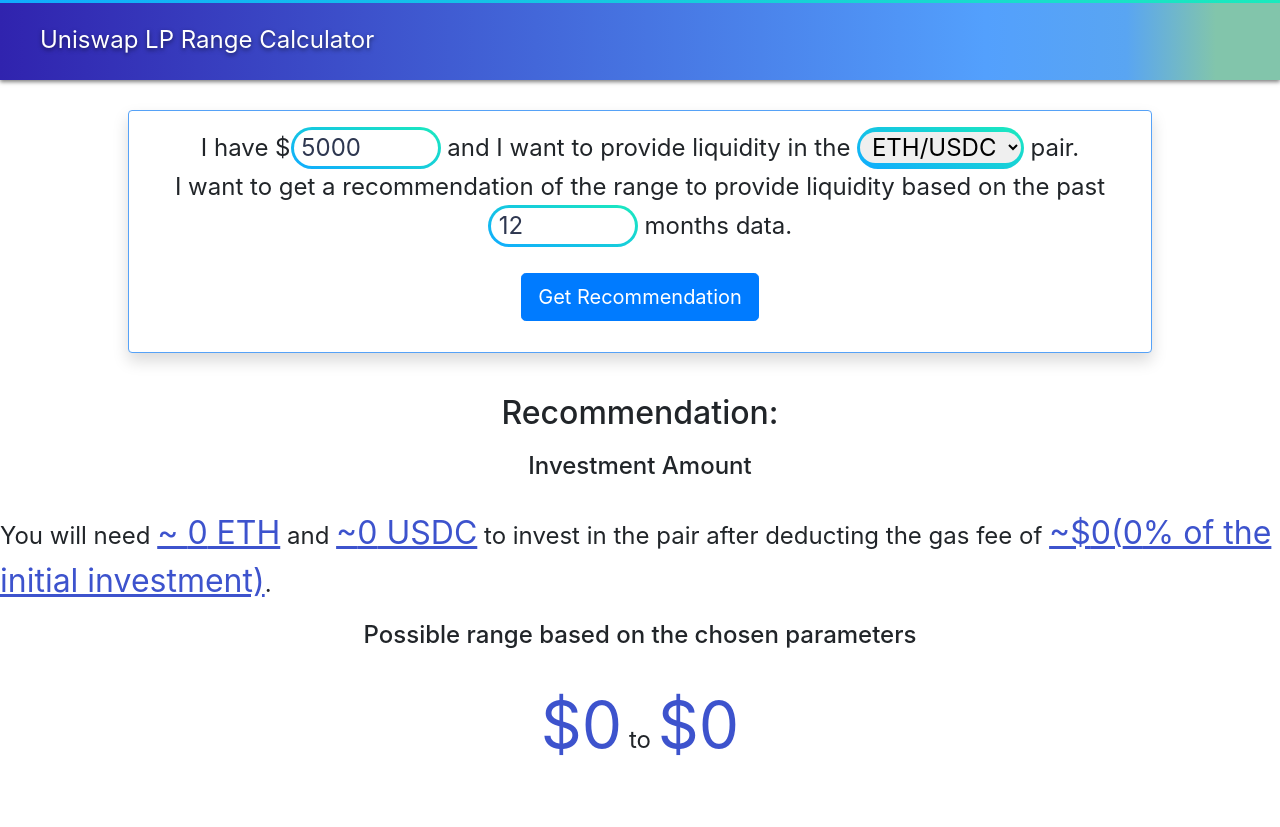
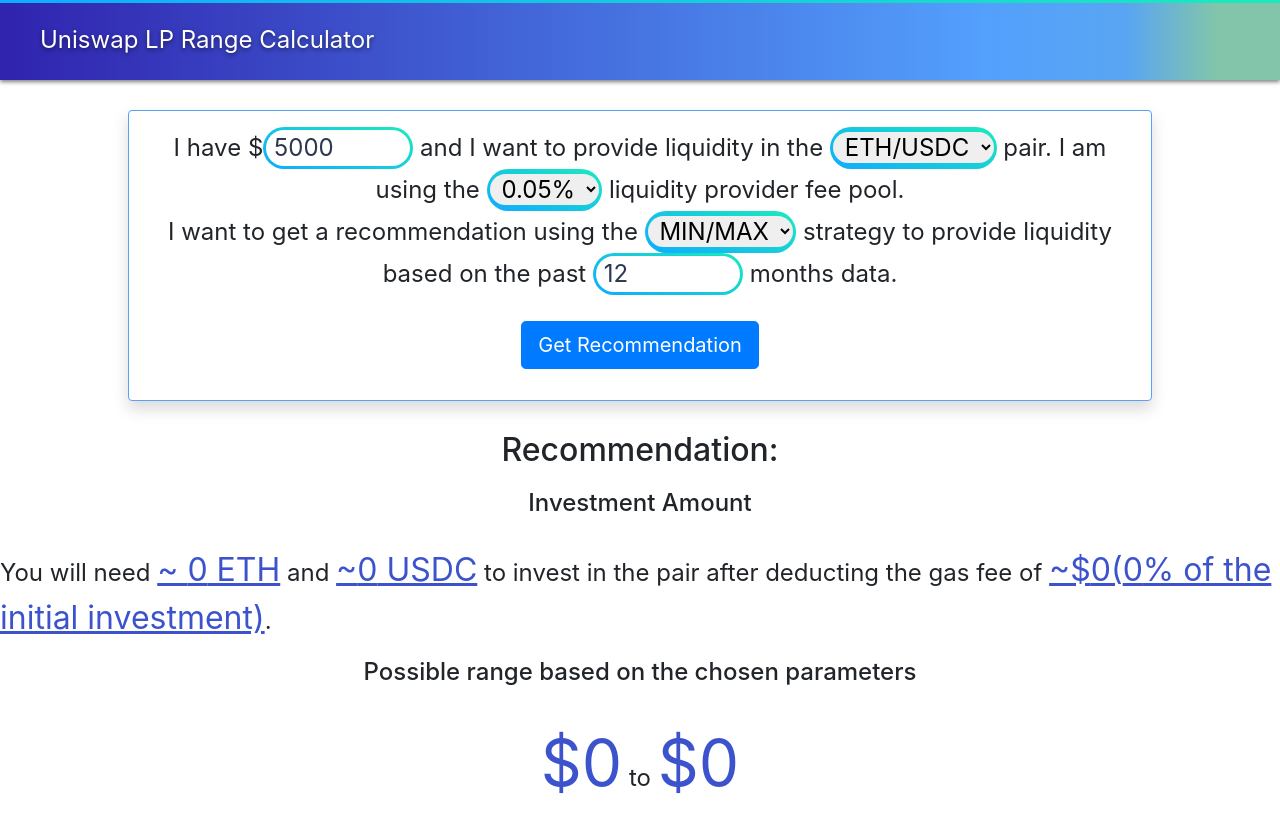
Before and after one commit to Samuel787/lp-calculator, a React (Create React App) app: page / in a window 1280 px wide. Before the commit the page ends 800 px from the top, so only its background shows below. Built offline with nearby package versions, Linux system fonts and the light colour scheme; no server answers.

Commit message:
Add strategy and LP pool option to frontend

```diff
--- a/src/App.js
+++ b/src/App.js
@@ -6,6 +6,7 @@
 import CalculatorForm from "./Components/calculator-form/calculatorForm";
 import NavBar from "./Components/navbar";
 import ResultArea from "./Components/result-area/resultArea";
+import { DropdownTypeEnum } from "./Components/dropdown-List/dropdownList";
 
 const AppWrapper = styled.div`
     height: 100vh;
@@ -24,6 +25,8 @@
             maxRange: 0,
             gasFeesInUSD: 0,
             gasPercent: 0,
+            LPPoolFee: 0,
+            strategyChosen: 0,
         };
     }
 
@@ -41,7 +44,6 @@
     };
 
     async updateRecommendation() {
-        console.log(this.state);
         const { amount, numOfMonths } = this.state;
 
         const gasFeesInUSD = parseFloat((await getGasFeesInUSD()).toFixed(2));
@@ -69,7 +71,7 @@
                         <button
                             type="button"
                             id="recommendationBtn"
-                            class="btn btn-primary btn-lg"
+                            className="btn btn-primary btn-lg"
                             onClick={this.onRecommendationBtnClick}
                         >
                             Get Recommendation
--- a/src/Components/calculator-form/calculatorForm.js
+++ b/src/Components/calculator-form/calculatorForm.js
@@ -1,6 +1,6 @@
 import React from "react";
 import CustomInput from "../custom-input/customInput";
-import PairDropdown from "../pair-dropdown/pairDropdown";
+import { DropdownList, DropdownTypeEnum } from "../dropdown-List/dropdownList";
 
 const CalculatorForm = (props) => {
     return (
@@ -13,8 +13,12 @@
                 onInputChange={props.onInputChange}
                 placeholder="Amount"
             />{" "}
-            and I want to provide liquidity in the <PairDropdown /> pair. <br />I want to get a
-            recommendation of the range to provide liquidity based on the past{" "}
+            and I want to provide liquidity in the{" "}
+            <DropdownList type={DropdownTypeEnum.tokenPair} /> pair. I am using the{" "}
+            <DropdownList type={DropdownTypeEnum.LPPoolFee} /> liquidity provider fee pool. <br />
+            I want to get a recommendation using the{" "}
+            <DropdownList type={DropdownTypeEnum.Strategy} /> strategy to provide liquidity based on
+            the past{" "}
             <CustomInput
                 id="numOfMonths"
                 type="number"
--- a/src/Components/custom-input/customInput.js
+++ b/src/Components/custom-input/customInput.js
@@ -3,7 +3,7 @@
 
 const CustomInput = (props) => {
     return (
-        <span class="input">
+        <span className="input">
             <input
                 type={props.type}
                 id={props.id}
--- /dev/null
+++ b/src/Components/dropdown-List/dropdownList.js
@@ -0,0 +1,48 @@
+import React from "react";
+
+const TokenPairOptions = () => {
+    return (
+        <select id="pair">
+            <option value="ETH/USDC">ETH/USDC</option>
+        </select>
+    );
+};
+
+const LPPoolFeeOptions = () => {
+    return (
+        <select id="pair">
+            <option value="0.05%">0.05%</option>
+            <option value="0.3%">0.3%</option>
+            <option value="1%">1%</option>
+        </select>
+    );
+};
+
+const StrategyOptions = () => {
+    return (
+        <select id="pair">
+            <option value="min/max">MIN/MAX</option>
+        </select>
+    );
+};
+
+export const DropdownList = ({ type }) => {
+    return (
+        <span className="input">
+            {type === DropdownTypeEnum.tokenPair ? (
+                <TokenPairOptions />
+            ) : type === DropdownTypeEnum.LPPoolFee ? (
+                <LPPoolFeeOptions />
+            ) : (
+                <StrategyOptions />
+            )}
+            <span></span>
+        </span>
+    );
+};
+
+export const DropdownTypeEnum = Object.freeze({
+    tokenPair: 1,
+    LPPoolFee: 2,
+    Strategy: 3,
+});
--- a/src/Components/pair-dropdown/pairDropdown.js
+++ /dev/null
@@ -1,14 +0,0 @@
-import React from "react";
-
-const PairDropdown = () => {
-    return (
-        <span class="input">
-            <select id="pair">
-                <option value="ETH/USDC">ETH/USDC</option>
-            </select>
-            <span></span>
-        </span>
-    );
-};
-
-export default PairDropdown;
```
